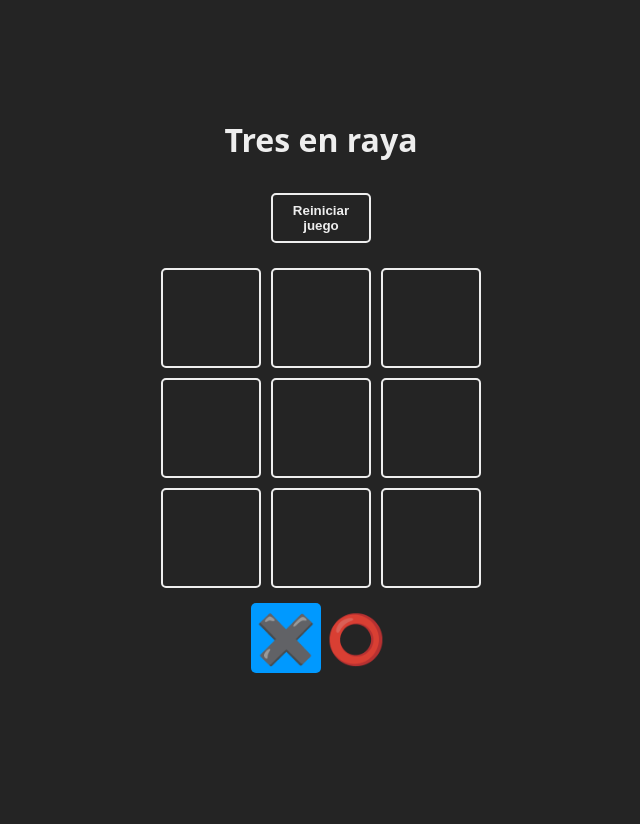
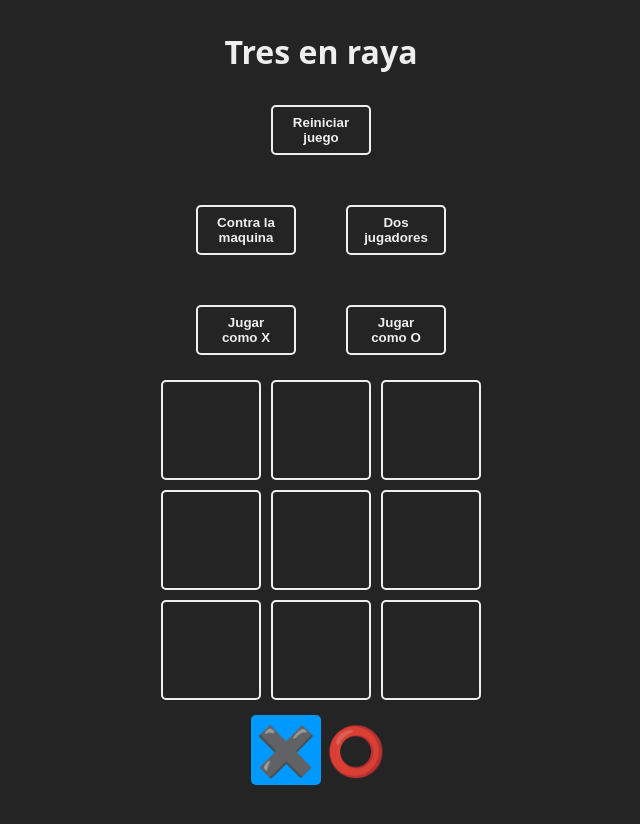
Before and after one commit to louysdev/tres-en-raya-ia, a React (Vite) app: page / in a window 1280 px wide. Shown: the whole page, without its empty margins (319-959 px from the left). Before the commit the page ends 800 px from the top, so only its background shows below. Built offline with nearby package versions, Linux system fonts and the light colour scheme.

Commit message:
Implementando modo de juego y selec. de jugador

```diff
--- a/src/App.jsx
+++ b/src/App.jsx
@@ -1,13 +1,14 @@
 import { useState } from "react";
 import confetti from "canvas-confetti";
 import { Square } from "./components/Square";
-import { TURNS, WINNING_COMBINATIONS } from "./constants";
+import { TURNS, WINNING_COMBINATIONS, GAME_MODE } from "./constants";
 import { checkWinnerFrom, checkEndGame } from "./logic/board";
 import { WinnerModal } from "./components/WinnerModal";
 import { resetGameStorage, saveGameStorage } from "./logic/storage/index";
 import "./App.css";
 
 function App() {
+  const [selectedPlayer, setSelectedPlayer] = useState(TURNS.X);
   // Manera correcta de insertar el localstorage en un estado
   const [board, setBoard] = useState(() => {
     const savedBoard = window.localStorage.getItem("board");
@@ -15,12 +16,22 @@ function App() {
   });
   const [turn, setTurn] = useState(() => {
     const savedTurn = window.localStorage.getItem("turn");
-    return savedTurn ? savedTurn : TURNS.X;
+    return savedTurn ? savedTurn : selectedPlayer;
   });
   const [winner, setWinner] = useState(null); // null es que no hay ganador, false hay un empate
+  const [gameMode, setGameMode] = useState(GAME_MODE.TWO_PLAYER);
+
+  const handlePlayerSelect = (player) => {
+    console.log("use");
+    setSelectedPlayer(player);
+    setTurn(player);
+    setBoard(Array(9).fill(null)); // Reinicia el tablero cuando se cambia de jugador
+    console.log(gameMode);
+    console.log(player);
+  };
 
   const updateBoard = (index) => {
-    if (board[index] || winner) return;
+    if (board[index] !== null || winner) return;
 
     const newBoard = [...board];
     newBoard[index] = turn;
@@ -29,13 +40,50 @@ function App() {
     const newTurn = turn === TURNS.X ? TURNS.O : TURNS.X;
     setTurn(newTurn);
 
+    if (
+      (newTurn === TURNS.O || newTurn === TURNS.X) &&
+      gameMode === GAME_MODE.MACHINE
+    ) {
+      const player = selectedPlayer === TURNS.X ? TURNS.X : TURNS.O;
+      const machine = player === TURNS.X ? TURNS.O : TURNS.X;
+
+      const emptyCells = newBoard.reduce((acc, cell, idx) => {
+        if (cell === null) {
+          acc.push(idx);
+        }
+        return acc;
+      }, []);
+
+      if (emptyCells.length > 0) {
+        // Encuentra la posición de la última jugada de "X"
+        const lastXPosition = newBoard.indexOf(player);
+
+        // Calcula la distancia de cada celda vacía a la última jugada de "X"
+        const distances = emptyCells.map((emptyCell) => {
+          const row1 = Math.floor(lastXPosition / 3);
+          const col1 = lastXPosition % 3;
+          const row2 = Math.floor(emptyCell / 3);
+          const col2 = emptyCell % 3;
+          return Math.abs(row1 - row2) + Math.abs(col1 - col2);
+        });
+
+        // Encuentra la celda vacía más cercana a la última jugada de "X"
+        const closestEmptyCellIndex =
+          emptyCells[distances.indexOf(Math.min(...distances))];
+
+        // Realiza la jugada de "0" en la celda más cercana
+        newBoard[closestEmptyCellIndex] = machine;
+        setBoard(newBoard);
+        setTurn(player);
+      }
+    }
+
     // Guardar partida
     saveGameStorage({
       board: newBoard,
       turn: newTurn,
     });
 
-    // Revisar si hay un ganador
     const newWinner = checkWinnerFrom(newBoard);
     if (newWinner) {
       confetti();
@@ -47,17 +95,47 @@ function App() {
 
   const resetGame = () => {
     setBoard(Array(9).fill(null));
-    setTurn(TURNS.X);
+    setTurn(selectedPlayer);
     setWinner(null);
 
     // Borrar partida
     resetGameStorage();
   };
 
+  const selectGameMode = (mode) => {
+    if (mode === GAME_MODE.MACHINE) {
+      setGameMode(GAME_MODE.MACHINE);
+      setBoard(Array(9).fill(null));
+    } else if (mode === GAME_MODE.TWO_PLAYER) {
+      setGameMode(GAME_MODE.TWO_PLAYER);
+      setBoard(Array(9).fill(null));
+    }
+  };
+
   return (
     <main className="board">
       <h1>Tres en raya</h1>
       <button onClick={resetGame}>Reiniciar juego</button>
+
+      <div>
+        <button onClick={() => selectGameMode(GAME_MODE.MACHINE)}>
+          Contra la maquina
+        </button>
+        <button onClick={() => selectGameMode(GAME_MODE.TWO_PLAYER)}>
+          Dos jugadores
+        </button>
+      </div>
+
+      {/* Seccion para seleccionar jugador */}
+      <div>
+        <button onClick={() => handlePlayerSelect(TURNS.X)}>
+          Jugar como X
+        </button>
+        <button onClick={() => handlePlayerSelect(TURNS.O)}>
+          Jugar como O
+        </button>
+      </div>
+
       {/* Seccion para el juego */}
       <section className="game">
         {board.map((cell, index) => {
--- a/src/constants.js
+++ b/src/constants.js
@@ -1,6 +1,11 @@
 export const TURNS = {
   X: "✖️",
   O: "⭕️",
+};
+
+export const GAME_MODE = {
+  MACHINE: "MACHINE",
+  TWO_PLAYER: "TWO_PLAYER",
 };
 
 export const WINNING_COMBINATIONS = [
--- /dev/null
+++ b/src/logic/aleatory.js
@@ -0,0 +1 @@
+export const aleatoryMode = ({ newBoard, newTurn, setBoard }) => {};
--- a/src/logic/board.js
+++ b/src/logic/board.js
@@ -10,7 +10,6 @@ export const checkWinnerFrom = (boartToCheck) => {
       boartToCheck[a] === boartToCheck[b] && // Si la primera posicion es igual a la segunda
       boartToCheck[a] === boartToCheck[c] // Si la primera posicion es igual a la tercera
     ) {
-      console.log(boartToCheck[a]);
       return boartToCheck[a]; // Devuelve x u o
     }
   }
```
